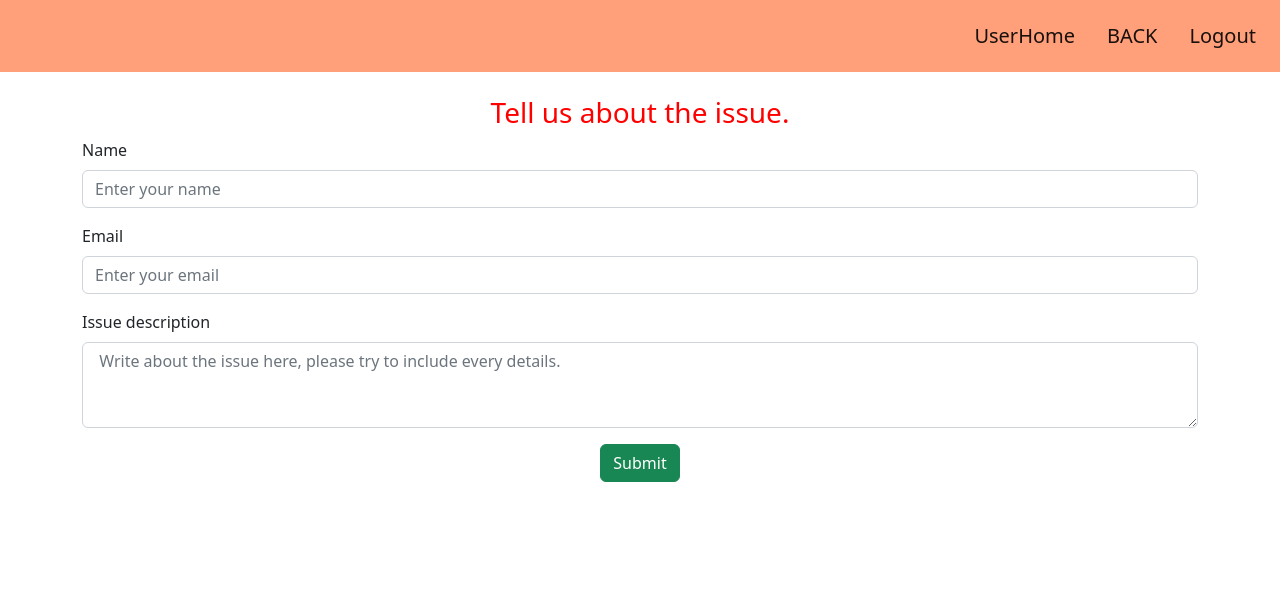
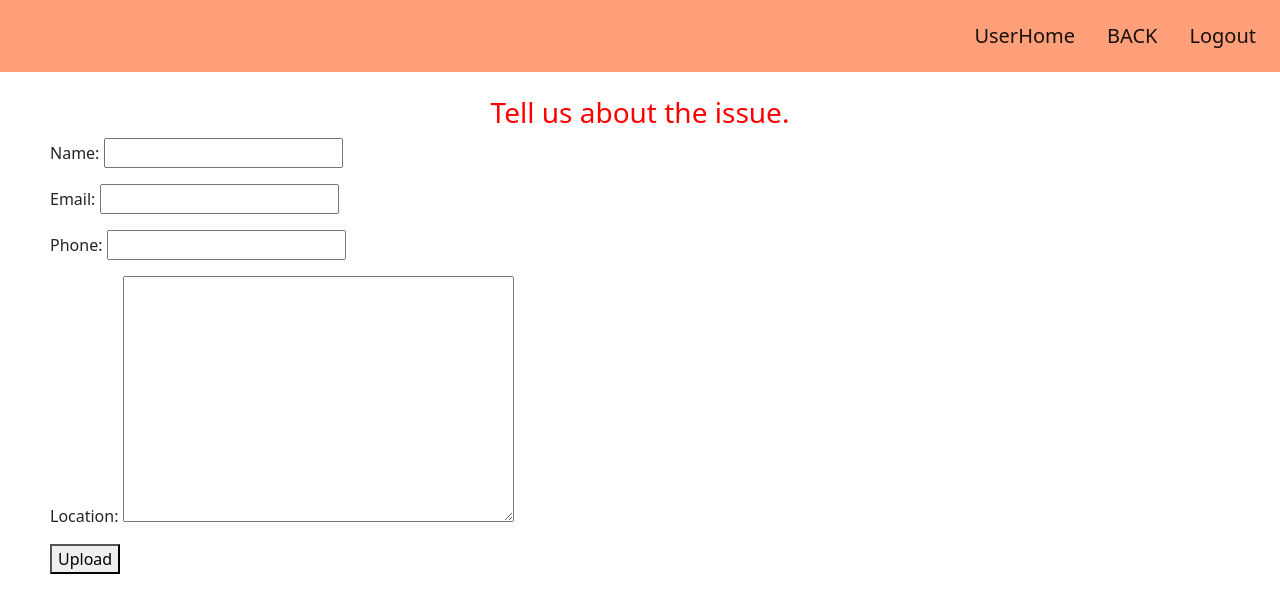
Before and after one commit to SyedZakirHossain/BugTracker_practice, a Django app: template templates/contact.html in a window 1280 px wide. Shown: the top 613 px of the page. Run offline with Django 4.2, Linux system fonts and the light colour scheme; the template is opened without the code that fills it: values that come from a table or form of the project are taken from there, others are empty.

Commit message:
Update contact.html

```diff
--- a/templates/contact.html
+++ b/templates/contact.html
@@ -12,6 +12,10 @@
         <meta name="description" content="">
         <meta name="viewport" content="width=device-width, initial-scale=1">
         <style>
+              #ex1 {
+
+              margin-inline: 50px;
+            }
             table, th, td {
                 border: 1px solid black;
             }
@@ -72,34 +76,22 @@
           </div>
         </nav>
         <!--------------------End navbar------------------------>
-      <br><h3 >Tell us about the issue.</h3>
-    <form action="contactsave" method="post">
+    <br><h3 >Tell us about the issue.</h3>
+      <div id="ex1">
+    <form action="contactsave" method="POST" enctype="multipart/form-data">
             {% csrf_token %}
-    <div class="container">
-            <div class="mb-3">
-            <label for="name"class="form-label" >Name</label>
-            <input type="text" class="form-control" id="name" name="name" placeholder="Enter your name" >
-            </div>
-        <div class="mb-3">
-            <label for="email"class="form-label" >Email</label>
-            <input type="email" class="form-control" id="email" name="email"placeholder="Enter your email" >
-            </div>
-        <div class="mb-3">
-            <label for="desc"class="form-label" > Issue description</label>
-            <textarea class="form-control" id="desc" name="desc" placeholder=" Write about the issue here, please try to include every details." rows="3"></textarea>
+
+
+              {{ form.as_p }}
+              <button type="submit">Upload</button>
+          </form>
         </div>
-
-        <div class="d-flex justify-content-center mt-3 login_container">
-            <input class="btn btn-success" type="submit" value="Submit" class="ml-2"></a>
-        </div>
-
-        <div>
+          <div>
             {% for message in messages %}
             <h3>{{message}}</h3>
             {% endfor %}
            </div>
-    </div>
-    </form>
+
 
 
     </body>
```
